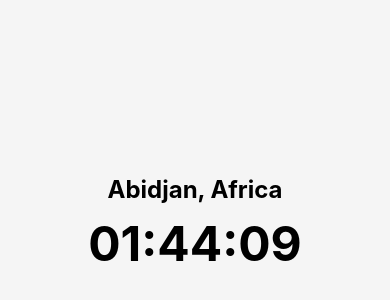
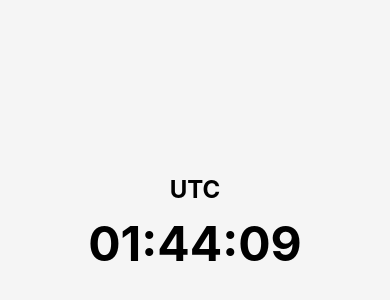
Before and after one commit to sanavalos/expo-clock, a React Native app: screen / in a window 390 px wide. Shown: the part 188-488 px from the top of the page. Built offline with nearby package versions, Linux system fonts and the light colour scheme.

Commit message:
refactor: replace deprecated moment with Intl API

```diff
--- a/components/ClockContainer.js
+++ b/components/ClockContainer.js
@@ -1,27 +1,24 @@
 import React, { useState, useEffect } from "react";
 import { View, Text, StyleSheet } from "react-native";
-import { formatTimezone } from "../utils/formatters";
-import moment from "moment-timezone";
+import { formatTimezone, dateOptions } from "../utils/formatters";
 
 function ClockContainer() {
-  const [selectedTimezone, setSelectedTimezone] = useState(moment.tz.guess());
-  const [currentTime, setCurrentTime] = useState(
-    moment().tz(selectedTimezone).format("HH:mm:ss")
-  );
+  const [currentDate, setCurrentDate] = useState(new Date());
+  const dateData = new Intl.DateTimeFormat("default", dateOptions);
+  const [currentTime, setCurrentTime] = useState(dateData.format(currentDate));
+  const currentLocation = dateData.resolvedOptions().timeZone;
 
   useEffect(() => {
     const interval = setInterval(() => {
-      setCurrentTime(moment().tz(selectedTimezone).format("HH:mm:ss"));
+      setCurrentTime(dateData.format(new Date()));
     }, 1000);
 
     return () => clearInterval(interval);
-  }, [selectedTimezone]);
+  }, []);
 
   return (
     <View style={styles.bigClockContainer}>
-      <Text style={styles.timezoneName}>
-        {formatTimezone(selectedTimezone)}
-      </Text>
+      <Text style={styles.timezoneName}>{formatTimezone(currentLocation)}</Text>
       <Text style={styles.currentTime}>{currentTime}</Text>
     </View>
   );
```
